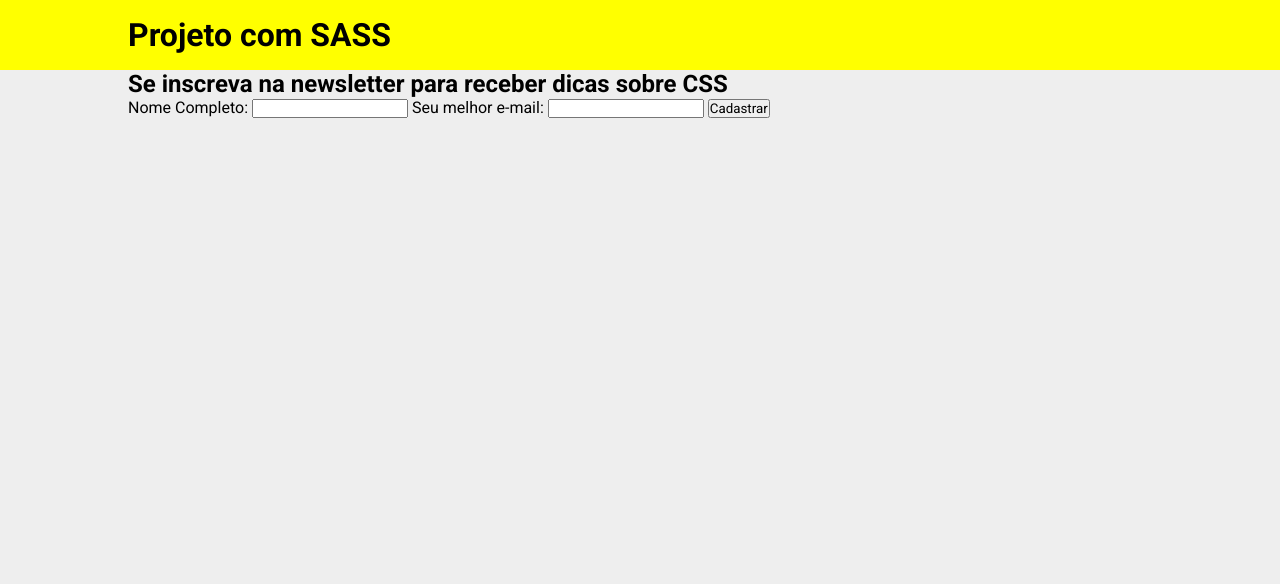
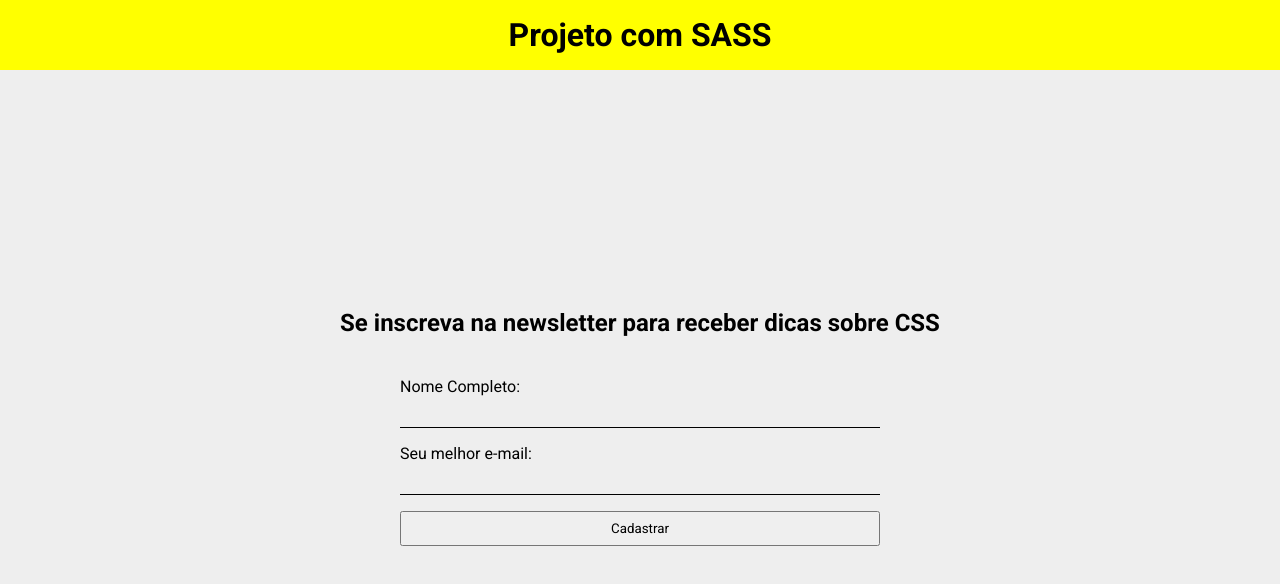
Before and after one commit to AsrielDreemurrGM/SASS_Newsletter_Form, a website: page index.html in a window 1280 px wide. Drawn offline with Linux system fonts and the light colour scheme.

Commit message:
Criado Título e Formulário
Utilizado mixin;

```diff
--- a/source/main.scss
+++ b/source/main.scss
@@ -1,4 +1,11 @@
 @use "config/reset";
+
+@mixin elementoForm($margin: 16px) {
+    padding: 8px;
+    display: block;
+    width: 100%;
+    margin-bottom: $margin;
+}
 
 body {
     background-color: #eee;
@@ -13,4 +20,30 @@ body {
 header {
     padding: 16px 0;
     background-color: yellow;
+    text-align: center;
 }
+
+.form-container {
+    height: calc(100vh - 70px);
+    display: flex;
+    flex-direction: column;
+    align-items: center;
+    justify-content: center;
+
+    form {
+        width: 100%;
+        max-width: 480px;
+        margin-top: 40px;
+
+        input {
+            @include elementoForm();
+            background-color: transparent;
+            border: none;
+            border-bottom: 1px solid #000;
+        }
+
+        button {
+            @include elementoForm();
+        }
+    }
+}
```
Also changed, not shown: build/main.css, 1 other file.
